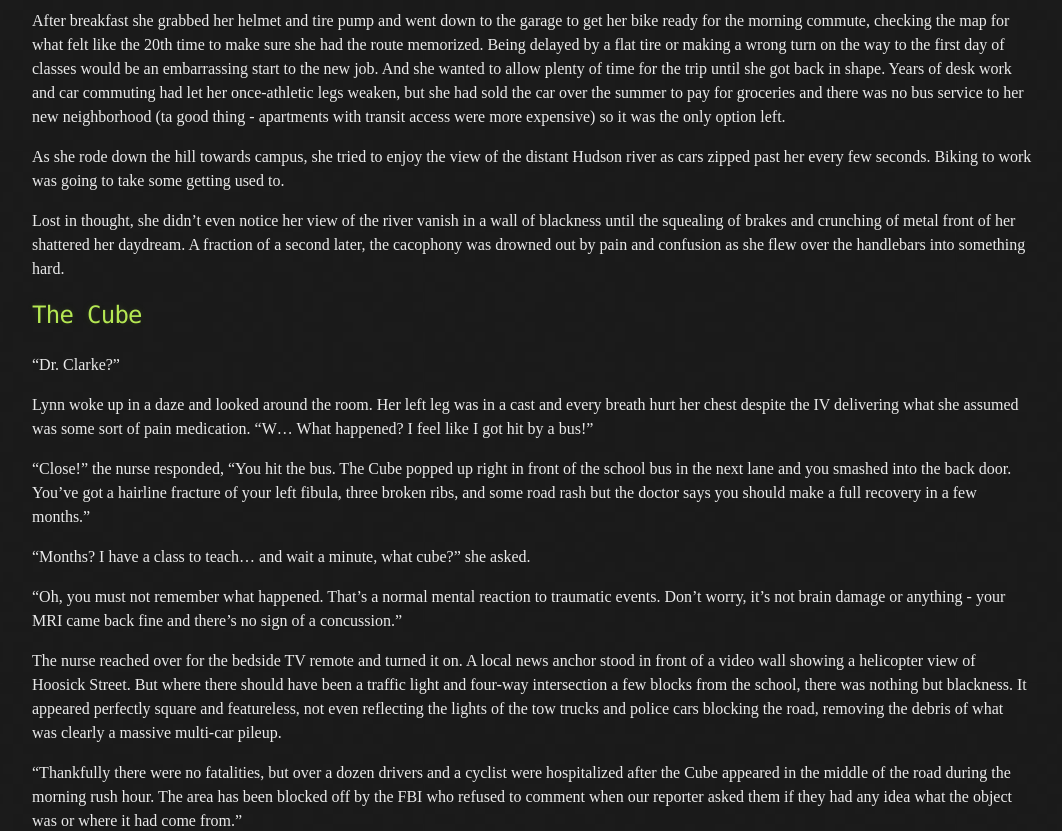
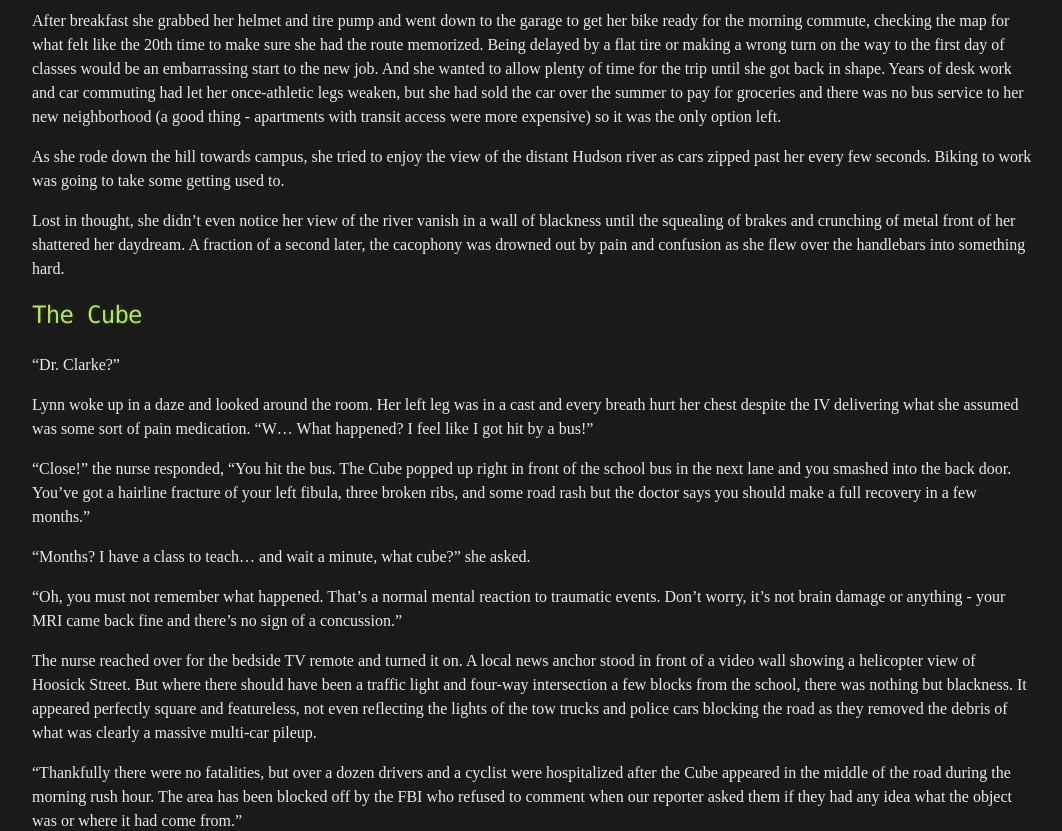
Before and after one commit to azonenberg/serdes-website, a Jekyll site: the page built from serdes/_posts/2099-05-01-Holding-the-Bag.md, in a window 1280 px wide and 1400 px high, scrolled down 665 px. Shown: the part 248-1079 px from the top of the window, without its empty margins (108-1170 px from the left). Built offline with Jekyll 4.4.1, drawn with Linux system fonts in a browser that asks for light colours; some of the changed text lies outside the part shown.

Commit message:
Minor typo fixes and edits

```diff
--- a/serdes/_posts/2099-05-01-Holding-the-Bag.md
+++ b/serdes/_posts/2099-05-01-Holding-the-Bag.md
@@ -20,7 +20,7 @@ MIT had been hit harder than some other institutions, with the endowment losing
 
 The job at Rensselaer Polytechnic was a pay cut and meant starting over as an associate professor teaching freshmen about Newton's laws rather than working in the cleanroom on cutting-edge research, but it would put food on the table and a roof over her head. And it beat stocking shelves overnight at the Cambridge Wal-Mart like her former department head.
 
-After breakfast she grabbed her helmet and tire pump and went down to the garage to get her bike ready for the morning commute, checking the map for what felt like the 20th time to make sure she had the route memorized. Being delayed by a flat tire or making a wrong turn on the way to the first day of classes would be an embarrassing start to the new job. And she wanted to allow plenty of time for the trip until she got back in shape. Years of desk work and car commuting had let her once-athletic legs weaken, but she had sold the car over the summer to pay for groceries and there was no bus service to her new neighborhood (ta good thing - apartments with transit access were more expensive) so it was the only option left.
+After breakfast she grabbed her helmet and tire pump and went down to the garage to get her bike ready for the morning commute, checking the map for what felt like the 20th time to make sure she had the route memorized. Being delayed by a flat tire or making a wrong turn on the way to the first day of classes would be an embarrassing start to the new job. And she wanted to allow plenty of time for the trip until she got back in shape. Years of desk work and car commuting had let her once-athletic legs weaken, but she had sold the car over the summer to pay for groceries and there was no bus service to her new neighborhood (a good thing - apartments with transit access were more expensive) so it was the only option left.
 
 As she rode down the hill towards campus, she tried to enjoy the view of the distant Hudson river as cars zipped past her every few seconds. Biking to work was going to take some getting used to.
 
@@ -38,7 +38,7 @@ Lynn woke up in a daze and looked around the room. Her left leg was in a cast an
 
 "Oh, you must not remember what happened. That's a normal mental reaction to traumatic events. Don't worry, it's not brain damage or anything - your MRI came back fine and there's no sign of a concussion."
 
-The nurse reached over for the bedside TV remote and turned it on. A local news anchor stood in front of a video wall showing a helicopter view of Hoosick Street. But where there should have been a traffic light and four-way intersection a few blocks from the school, there was nothing but blackness. It appeared perfectly square and featureless, not even reflecting the lights of the tow trucks and police cars blocking the road, removing the debris of what was clearly a massive multi-car pileup.
+The nurse reached over for the bedside TV remote and turned it on. A local news anchor stood in front of a video wall showing a helicopter view of Hoosick Street. But where there should have been a traffic light and four-way intersection a few blocks from the school, there was nothing but blackness. It appeared perfectly square and featureless, not even reflecting the lights of the tow trucks and police cars blocking the road as they removed the debris of what was clearly a massive multi-car pileup.
 
 "Thankfully there were no fatalities, but over a dozen drivers and a cyclist were hospitalized after the Cube appeared in the middle of the road during the morning rush hour. The area has been blocked off by the FBI who refused to comment when our reporter asked them if they had any idea what the object was or where it had come from."
 
@@ -140,7 +140,7 @@ Approaching the tent, they were greeted by an elderly Asian man. "Paul Chan. I'm
 
 "Particle radiation?"
 
-"Nothing. Alpha and beta detectors show nothing but noise, not even normal Earth-surface background levels. We've tried irradiating it in a few spots and got nothing detectable transmitted or reflected."
+"Nothing. Alpha, beta, and neutron detectors show nothing but noise, not even normal Earth-surface background levels. We've tried irradiating it in a few spots and got nothing detectable transmitted or reflected."
 
 "And what about the EM side?"
 
```
Also changed, not shown: other parts of serdes/_posts/2099-05-01-Holding-the-Bag.md (+2 -2 lines).
